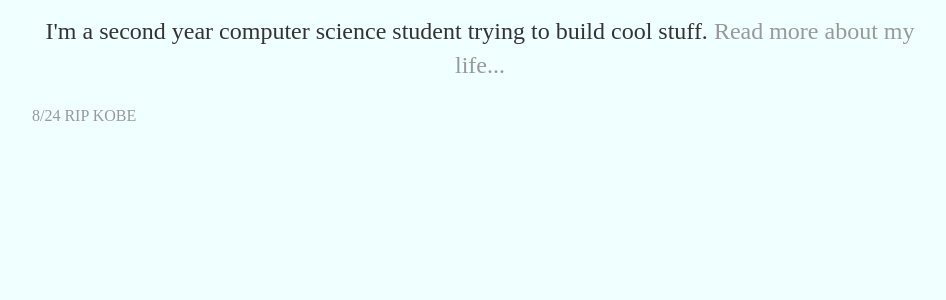
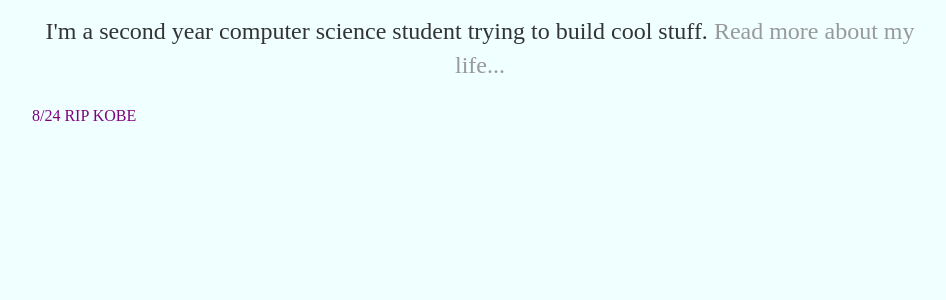
Before and after one commit to conrad10100/conrad10100.github.io, a Jekyll site: the page built from index.html, in a window 1280 px wide. Shown: the part 182-482 px from the top of the page, without its empty margins (160-1106 px from the left). Built offline with Jekyll 4.4.1, drawn with Linux system fonts in a browser that asks for light colours.

Commit message:
Update index.html

```diff
--- a/index.html
+++ b/index.html
@@ -8,5 +8,5 @@ title: Conrad Chiu
 </div><!-- /.blurb -->
 
 <div>
-	<a href="https://codepen.io/conrad10100/pen/rNabzjd">8/24 RIP KOBE </a>
+	<a style="color:purple" href="https://codepen.io/conrad10100/pen/rNabzjd">8/24 RIP KOBE </a>
 </div>
```
